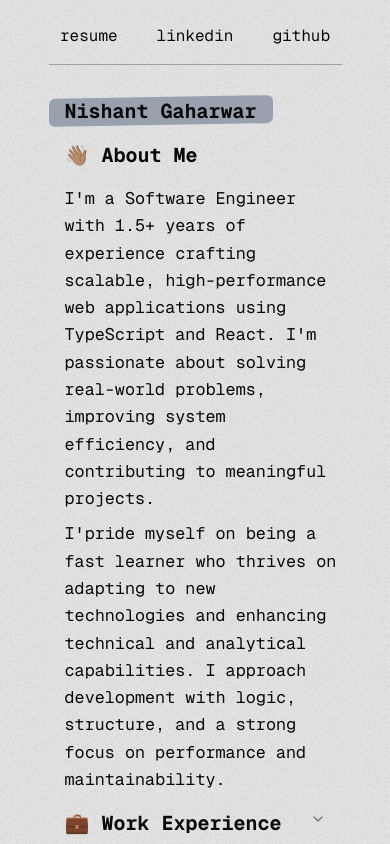
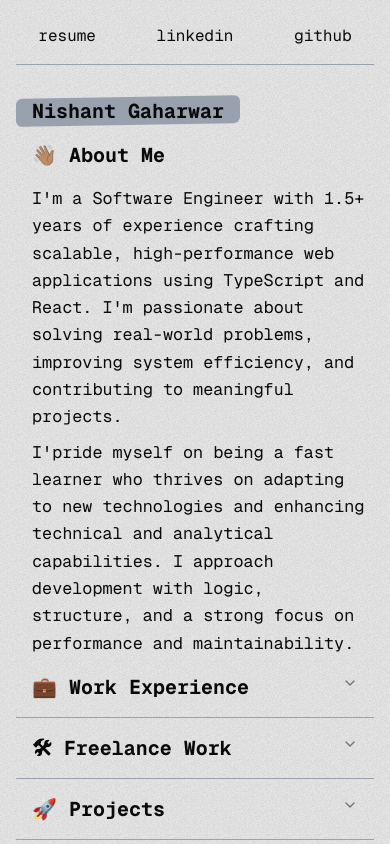
Before and after one commit to iamnishantgaharwar/next-portfolio, a Next.js app: page / in a window 390 px wide. Shown: the top 844 px of the page. Built offline with nearby package versions, Linux system fonts and the light colour scheme.

Commit message:
Add width for different screen

```diff
--- a/components/Home/Home.tsx
+++ b/components/Home/Home.tsx
@@ -10,7 +10,7 @@ const Home = () => {
       initial={{ opacity: 0.5, filter: "blur(10px)" }}
       animate={{ opacity: 1, filter: "blur(0px)" }}
       transition={{ duration: 0.8 }}
-      className="min-h-screen w-10/12 mx-auto flex flex-col overflow-x-hidden relative"
+      className="min-h-screen lg:w-10/12 xl:w-8/12 mx-auto flex flex-col overflow-x-hidden relative"
     >
       <main className="flex flex-grow flex-col sm:flex-row">
         <nav className="flex m-4">
```
